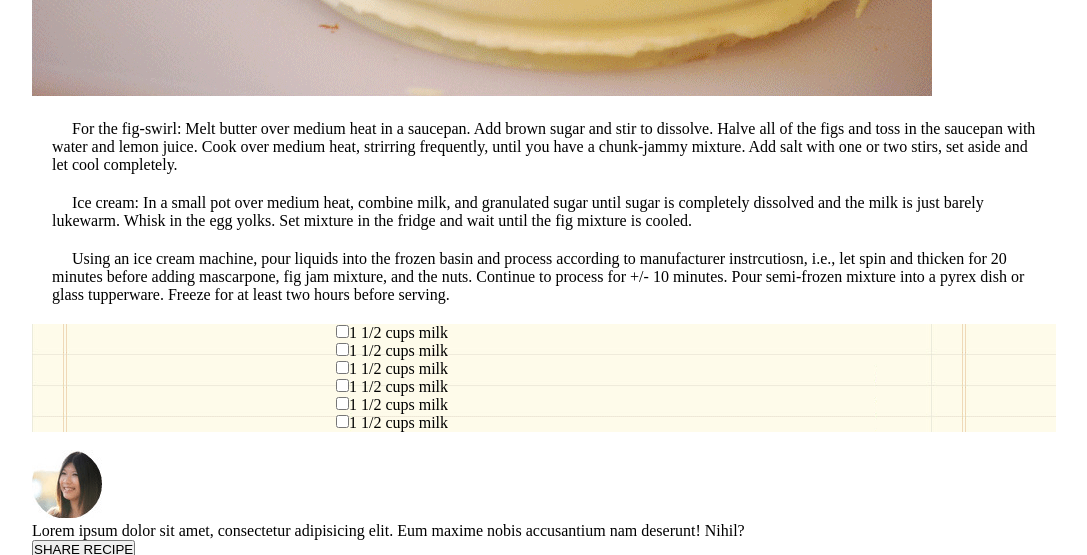
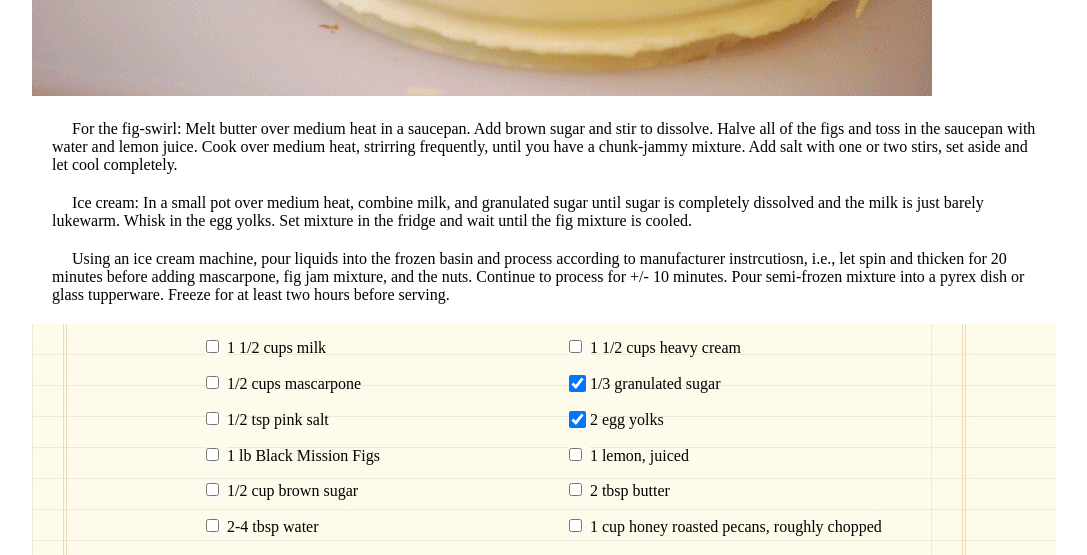
Before and after one commit to David-Del1/chocolate-pizza-april2021, a plain HTML site: page index.html in a window 1280 px wide. Shown: the part 678-1233 px from the top of the page, without its empty margins (96-1183 px from the left). Drawn offline with Linux system fonts and the light colour scheme.

Commit message:
recipe card

```diff
--- a/index.html
+++ b/index.html
@@ -62,20 +62,86 @@
                 <p>Ice cream: In a small pot over medium heat, combine milk, and granulated sugar until sugar is completely dissolved and the milk is just barely lukewarm. Whisk in the egg yolks. Set mixture in the fridge and wait until the fig mixture is cooled. </p>
                 <p>Using an ice cream machine, pour liquids into the frozen basin and process according to manufacturer instrcutiosn, i.e., let spin and thicken for 20 minutes before adding mascarpone, fig jam mixture, and the nuts. Continue to process for +/- 10 minutes. Pour semi-frozen mixture into a pyrex dish or glass tupperware. Freeze for at least two hours before serving. </p>
             </article>
-
             <container class="recipe-container">
                 <div class="list-part-one">
-                <ul>
-                    <li><input type="checkbox">1 1/2 cups milk</li>
-                    <li><input type="checkbox">1 1/2 cups milk</li>
-                    <li><input type="checkbox">1 1/2 cups milk</li>
-                    <li><input type="checkbox">1 1/2 cups milk</li>
-                    <li><input type="checkbox">1 1/2 cups milk</li>
-                    <li><input type="checkbox">1 1/2 cups milk</li>
-
-                </ul>
+                    <ul>
+                        <li>
+                            <label class="checkbox-round">
+                                <input type="checkbox" />
+                            </label>
+                            <span class='test'>1 1/2 cups milk</span>
+                        </li>
+                        <li>
+                            <label class="checkbox-round">
+                                <input type="checkbox" />
+                            </label>
+                            <span>1/2 cups mascarpone</span>
+                        </li>
+                        <li>
+                            <label class="checkbox-round">
+                                <input type="checkbox" />
+                            </label>
+                            <span>1/2 tsp pink salt</span>
+                        </li>
+                        <li>
+                            <label class="checkbox-round">
+                                <input type="checkbox" />
+                            </label>
+                            <span>1 lb Black Mission Figs</span>
+                        </li>
+                        <li>
+                            <label class="checkbox-round">
+                                <input type="checkbox" />
+                            </label>
+                            <span>1/2 cup brown sugar</span>
+                        </li>
+                        <li>
+                            <label class="checkbox-round">
+                                <input type="checkbox" />
+                            </label>
+                            <span>2-4 tbsp water</span>
+                        </li>
+                    </ul>
                 </div>
                 <div class="list-part-two">
+                    <ul>
+                        <li>
+                            <label class="checkbox-round">
+                                <input type="checkbox"  />
+                            </label>
+                            <span>1 1/2 cups heavy cream</span>
+                        </li>
+                        <li>
+                            <label class="checkbox-round">
+                                <input type="checkbox"  checked />
+                            </label>
+                            <span>1/3 granulated sugar</span>
+                        </li>
+                        <li>
+                            <label class="checkbox-round">
+                                <input type="checkbox"  checked />
+                            </label>
+                            <span>2 egg yolks</span>
+                        </li>
+                        <li>
+                            <label class="checkbox-round">
+                                <input type="checkbox"  />
+                            </label>
+                            <span>1 lemon, juiced</span>
+                        </li>
+                        <li>
+                            <label class="checkbox-round">
+                                <input type="checkbox"  />
+                            </label>
+                            <span>2 tbsp butter</span>
+                        </li>
+                        <li>
+                            <label class="checkbox-round">
+                                <input type="checkbox" />
+                            </label>
+                            <span>1 cup honey roasted pecans, roughly chopped</span>
+                        </li>
+                    </ul>
                 </div>
             </container>
             <container class="hr">
--- a/styles/style.css
+++ b/styles/style.css
@@ -93,13 +93,31 @@ container {
     background-image: url('../assets/list-bg.png');
     display: flex;
     justify-content: space-evenly;
+    width: 100%;
+    height: 250px
 }
 
 ul{
     list-style: none;
 }
 
-input:checked {
-    background-color: yellow;
-    border-radius: 10px;
+li{
+    display: flex;
+    flex-direction: row;
+    margin: 15px;
 }
+
+:checked {
+    display: block;
+    width: 1.3em;
+    height: 1.3em;
+    background-color: floralwhite;
+    border-radius: 20%;
+    border: 1px solid #ddd;
+}
+
+.checkbox-round {
+    width: 1.3em;
+    height: 1.3em;
+    background-color: floralwhite;
+}
```
